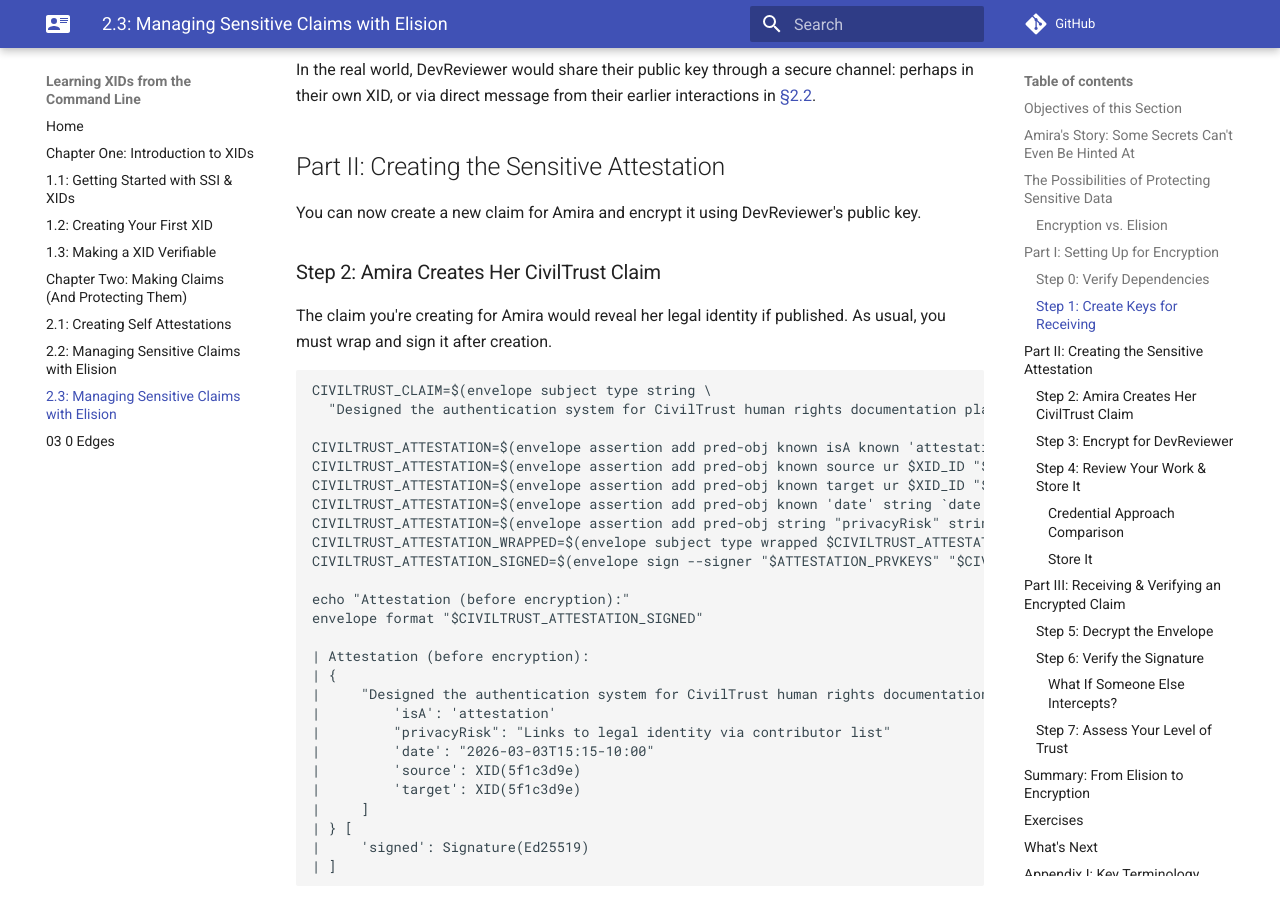
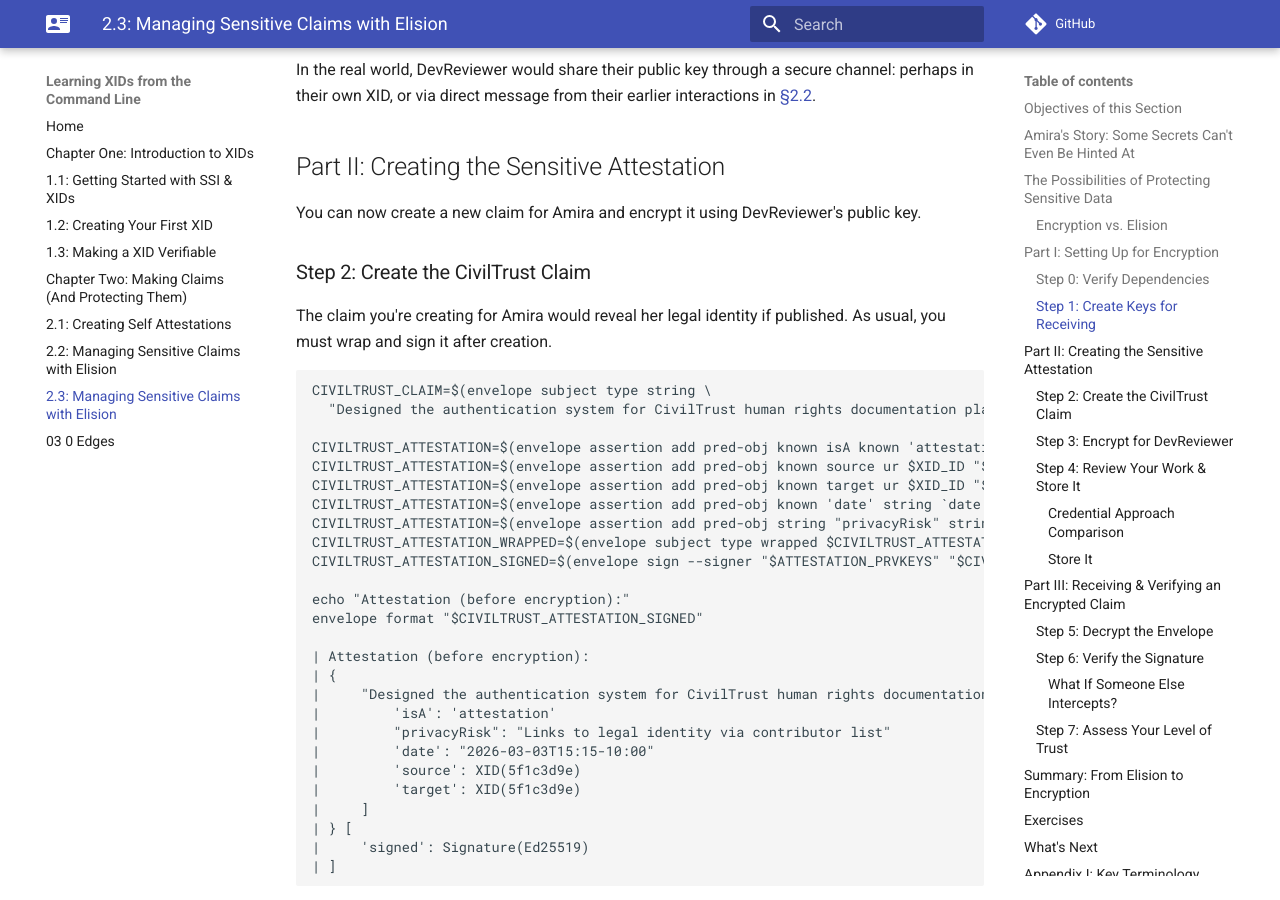
Before and after one commit to BlockchainCommons/XID-Quickstart, an MkDocs documentation site: the page built from docs/02_3_Managing_Claims_Encryption.md, in a window 1280 px wide and 900 px high, scrolled down 2447 px. Built offline with MkDocs 1.6.1 and Material for MkDocs 9.7.7, drawn with Linux system fonts in a browser that asks for light colours; comment, search, counter and statistics services are not loaded.

Commit message:
Update 02_3_Managing_Claims_Encryption.md

```diff
--- a/docs/02_3_Managing_Claims_Encryption.md
+++ b/docs/02_3_Managing_Claims_Encryption.md
@@ -117,7 +117,7 @@ their earlier interactions in [§2.2](02_2_Managing_Claims_Elision.md).
 You can now create a new claim for Amira and encrypt it using
 DevReviewer's public key.
 
-### Step 2: Amira Creates Her CivilTrust Claim
+### Step 2: Create the CivilTrust Claim
 
 The claim you're creating for Amira would reveal her legal identity if
 published. As usual, you must wrap and sign it after creation.
```
